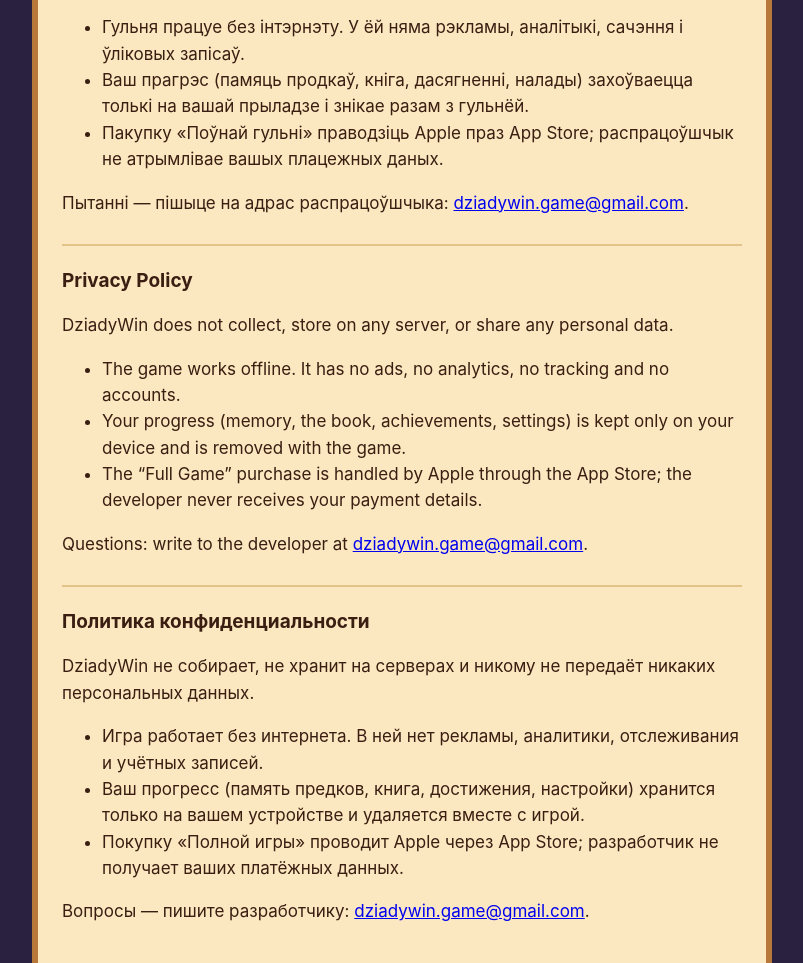
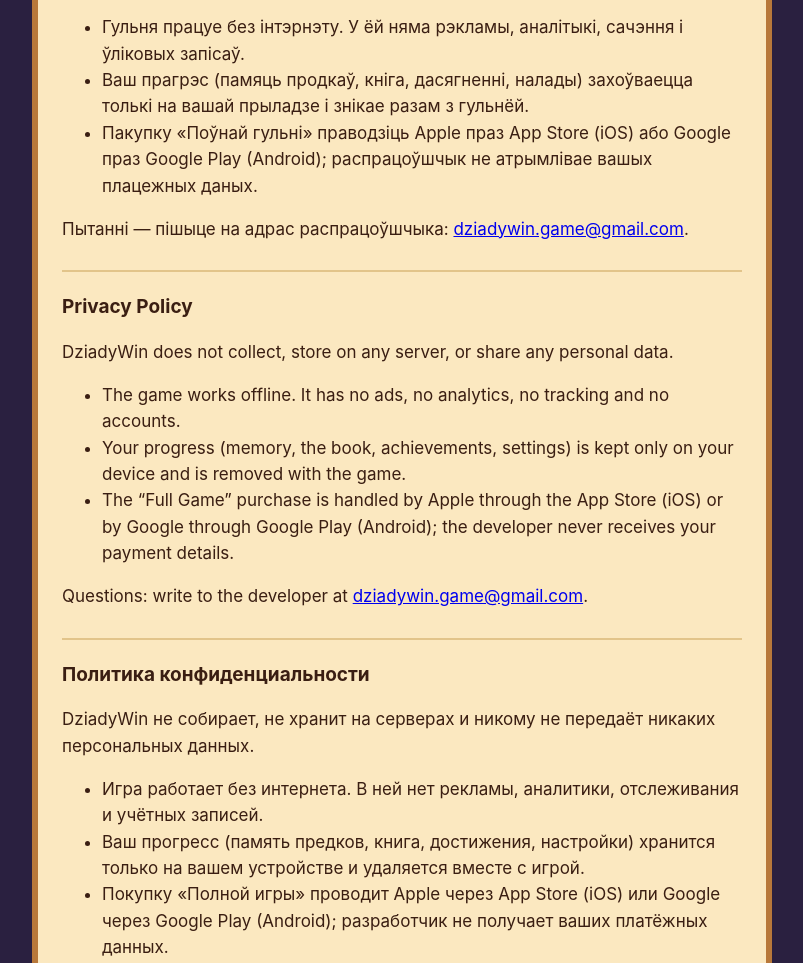
Before and after one commit to ricountzero/dziadywin, a plain HTML site: page index.html in a window 1280 px wide. Shown: the part 318-1281 px from the top of the page, without its empty margins (238-1041 px from the left). Drawn offline with Linux system fonts and the light colour scheme.

Commit message:
Privacy page: the purchase is handled by Google Play on Android, by Apple on iOS
Co-Authored-By: Claude Sonnet 5.5 <noreply@anthropic.com>

```diff
--- a/index.html
+++ b/index.html
@@ -27,7 +27,7 @@
   <ul>
     <li>Гульня працуе без інтэрнэту. У ёй няма рэкламы, аналітыкі, сачэння і ўліковых запісаў.</li>
     <li>Ваш прагрэс (памяць продкаў, кніга, дасягненні, налады) захоўваецца толькі на вашай прыладзе і знікае разам з гульнёй.</li>
-    <li>Пакупку «Поўнай гульні» праводзіць Apple праз App Store; распрацоўшчык не атрымлівае вашых плацежных даных.</li>
+    <li>Пакупку «Поўнай гульні» праводзіць Apple праз App Store (iOS) або Google праз Google Play (Android); распрацоўшчык не атрымлівае вашых плацежных даных.</li>
   </ul>
   <p>Пытанні — пішыце на адрас распрацоўшчыка: <a href="mailto:dziadywin.game@gmail.com">dziadywin.game@gmail.com</a>.</p>
 
@@ -36,7 +36,7 @@
   <ul>
     <li>The game works offline. It has no ads, no analytics, no tracking and no accounts.</li>
     <li>Your progress (memory, the book, achievements, settings) is kept only on your device and is removed with the game.</li>
-    <li>The “Full Game” purchase is handled by Apple through the App Store; the developer never receives your payment details.</li>
+    <li>The “Full Game” purchase is handled by Apple through the App Store (iOS) or by Google through Google Play (Android); the developer never receives your payment details.</li>
   </ul>
   <p>Questions: write to the developer at <a href="mailto:dziadywin.game@gmail.com">dziadywin.game@gmail.com</a>.</p>
 
@@ -45,7 +45,7 @@
   <ul>
     <li>Игра работает без интернета. В ней нет рекламы, аналитики, отслеживания и учётных записей.</li>
     <li>Ваш прогресс (память предков, книга, достижения, настройки) хранится только на вашем устройстве и удаляется вместе с игрой.</li>
-    <li>Покупку «Полной игры» проводит Apple через App Store; разработчик не получает ваших платёжных данных.</li>
+    <li>Покупку «Полной игры» проводит Apple через App Store (iOS) или Google через Google Play (Android); разработчик не получает ваших платёжных данных.</li>
   </ul>
   <p>Вопросы — пишите разработчику: <a href="mailto:dziadywin.game@gmail.com">dziadywin.game@gmail.com</a>.</p>
 </main>
```
